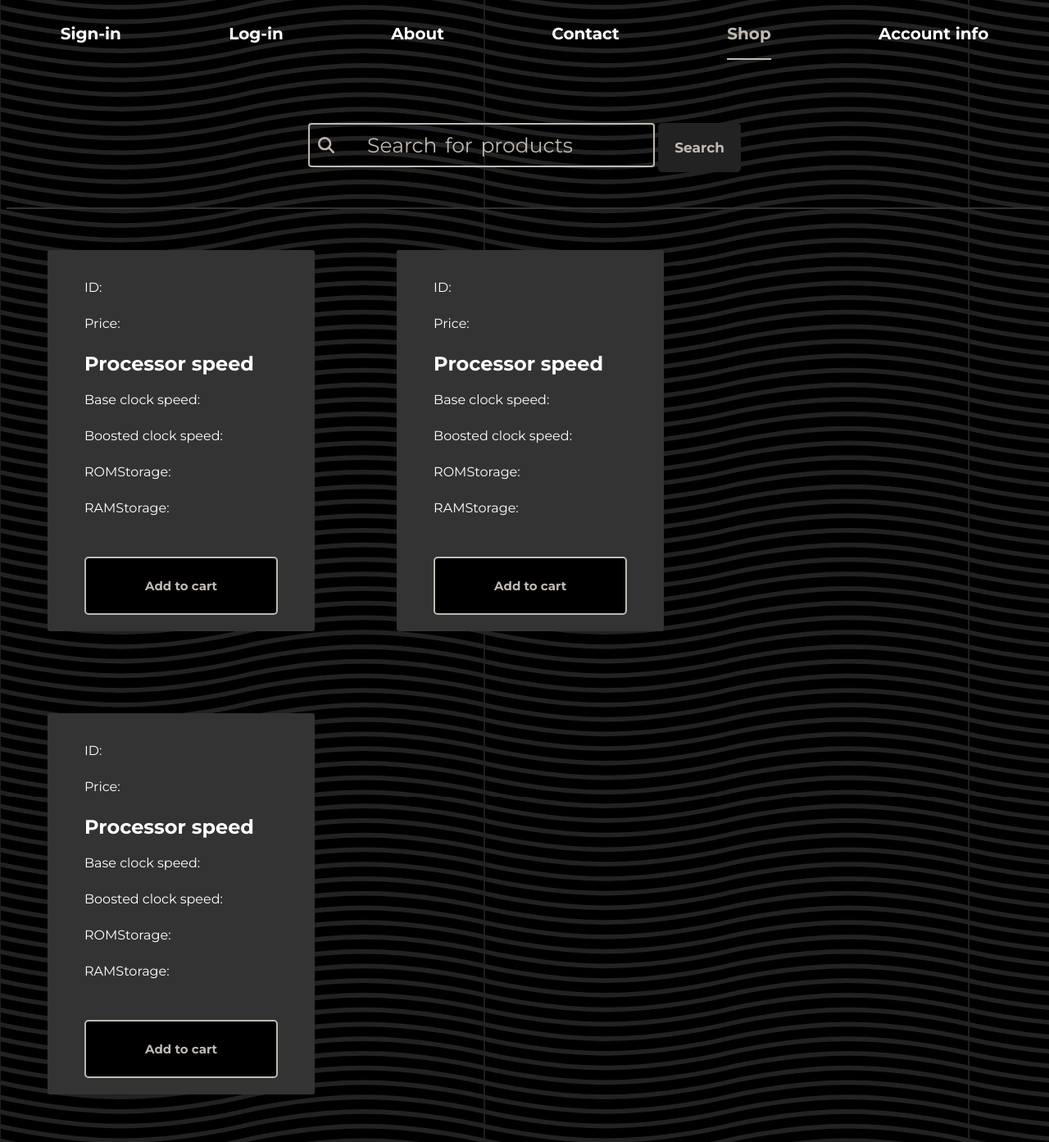
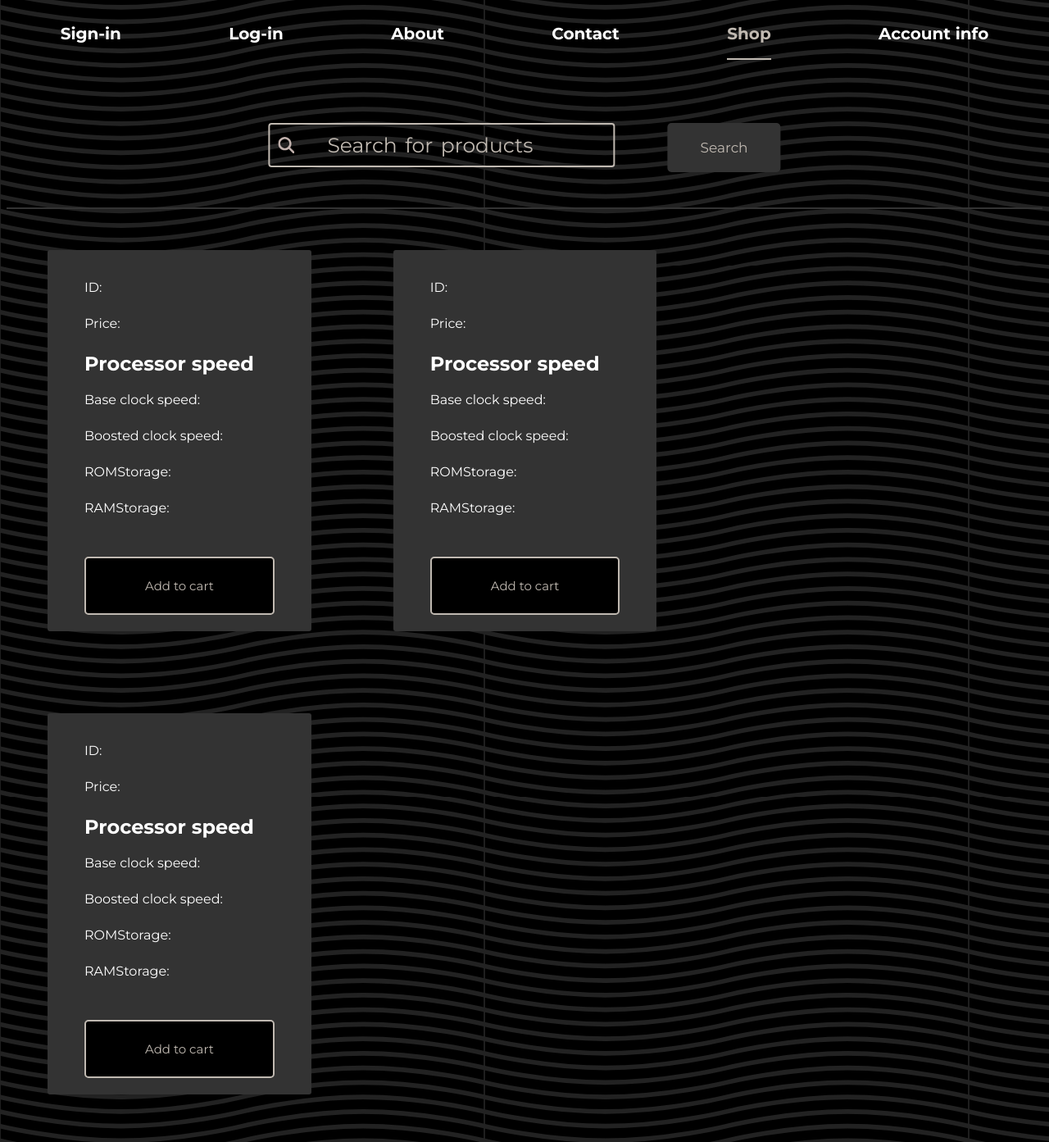
Before and after one commit to Anchiee/shoppify, a PHP site: page /view/php/shop.php in a window 1280 px wide. Shown: the whole page at 82% size. Run offline with PHP 8.4, Linux system fonts and the light colour scheme; data that the repository does not hold is empty; some libraries are stand-ins or nearby versions.

Commit message:
Small UI changes

```diff
--- a/view/style/productList.css
+++ b/view/style/productList.css
@@ -24,17 +24,16 @@ p
 
 button
 {
-
+  margin-left:60px;
+  padding:20px 40px;
+  background-color:#333333;
+  color:#c0b9b1;
   border:none;
-  background-color:#222222;
-  color:#c0b9b1;
-  font-weight:bold;
-  padding: 20px;
-  margin: 20px 30px;
+  font-family: "Montserrat";
+  font-size:17px;
+  transition: background-color 0.4s;
+  border-radius: 5px;
   cursor:pointer;
-  transition: opacity 0.4s;
-  border-radius: 5px;
-  margin: auto;
 }
 
 .check-out
--- a/view/style/shop.css
+++ b/view/style/shop.css
@@ -23,19 +23,6 @@
   transform:translate(-50%, -50%);
 }
 
-button
-{
-  margin-left:60px;
-  padding:20px 40px;
-  background-color:#333333;
-  color:#c0b9b1;
-  border:none;
-  font-family: "Montserrat";
-  font-size:17px;
-  transition: background-color 0.4s;
-  border-radius: 5px;
-  cursor:pointer;
-}
 
 button:hover
 {
```
